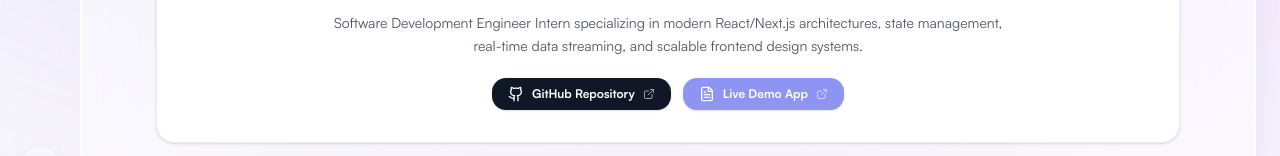
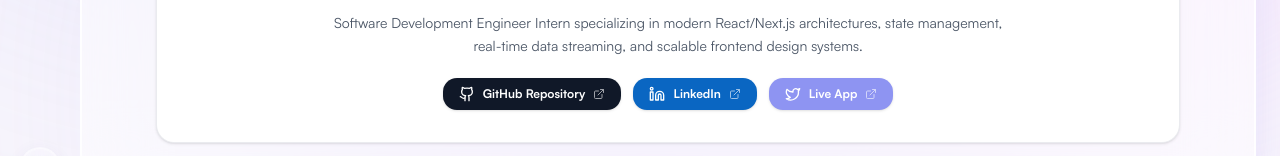
Before and after one commit to zeal-arch/dashboard, a Next.js app: page /admin/profile in a window 1280 px wide. Shown: the part 581-737 px from the top of the page. Built offline with nearby package versions, Linux system fonts and the light colour scheme; no server answers; sample sign-in values are in the browser's storage.

Commit message:
feat: add resume, candidate details, skills, and FullContact attribution to Profile page

```diff
--- a/src/app/admin/(dashboard)/profile/page.tsx
+++ b/src/app/admin/(dashboard)/profile/page.tsx
@@ -4,13 +4,13 @@
 import Image from "next/image";
 import { useEffect, useState } from "react";
 import { enrichUserProfile, EnrichedProfile } from "@/lib/services/fullcontactApi";
-import { Github, Linkedin, Twitter, MapPin, Building2, FileText, ExternalLink, Code2, Award, Briefcase, GraduationCap, CheckCircle2 } from "lucide-react";
+import { Github, Linkedin, Twitter, MapPin, Building2, ExternalLink, Code2, Award, Briefcase, GraduationCap, CheckCircle2 } from "lucide-react";
 import { useSession } from "next-auth/react";
 
 export default function ProfilePage() {
   const { data: session } = useSession();
 
-  const user = session?.user || { name: "Zeal", email: "zeal@dashboard.dev" };
+  const user = session?.user || { name: "Zeal", email: "zealoussebastian464@gmail" };
   const email = user.email || "zeal@dashboard.dev";
 
   const [enrichedData, setEnrichedData] = useState<EnrichedProfile | null>(null);
@@ -119,8 +119,9 @@
 
             {/* Social Links & Action Buttons */}
             <div className="flex flex-wrap items-center justify-center gap-3 pt-2">
+              {displayGithub && (
                 <a
-                href="https://github.com/zeal-arch/dashboard"
+                  href={displayGithub}
                   target="_blank"
                   rel="noopener noreferrer"
                   className="flex items-center gap-2 rounded-xl bg-gray-900 px-4 py-2 text-xs font-semibold text-white shadow-sm transition hover:bg-gray-800 dark:bg-white dark:text-gray-900 dark:hover:bg-gray-100"
@@ -129,17 +130,33 @@
                   GitHub Repository
                   <ExternalLink className="h-3 w-3 opacity-60" />
                 </a>
+              )}
 
+              {displayLinkedin && (
                 <a
-                href="https://dashboard-byzeal.vercel.app"
+                  href={displayLinkedin}
+                  target="_blank"
+                  rel="noopener noreferrer"
+                  className="flex items-center gap-2 rounded-xl bg-[#0A66C2] px-4 py-2 text-xs font-semibold text-white shadow-sm transition hover:bg-[#0A66C2]/90"
+                >
+                  <Linkedin className="h-4 w-4" />
+                  LinkedIn
+                  <ExternalLink className="h-3 w-3 opacity-60" />
+                </a>
+              )}
+
+              {displayTwitter && (
+                <a
+                  href={displayTwitter}
                   target="_blank"
                   rel="noopener noreferrer"
                   className="flex items-center gap-2 rounded-xl bg-primary px-4 py-2 text-xs font-semibold text-white shadow-sm transition hover:bg-primary/90"
                 >
-                <FileText className="h-4 w-4" />
-                Live Demo App
+                  <Twitter className="h-4 w-4" />
+                  Live App
                   <ExternalLink className="h-3 w-3 opacity-60" />
                 </a>
+              )}
             </div>
           </div>
         </div>
@@ -254,6 +271,13 @@
           </div>
         </div>
       </div>
+
+      {/* Only show attribution when enrichment actually worked */}
+      {!loading && enrichedData && (
+        <div className="flex justify-end">
+          <p className="text-xs text-gray-400">Profile enriched by FullContact</p>
+        </div>
+      )}
     </div>
   );
 }
```
Lines whose indentation alone changed are shown as unchanged.
